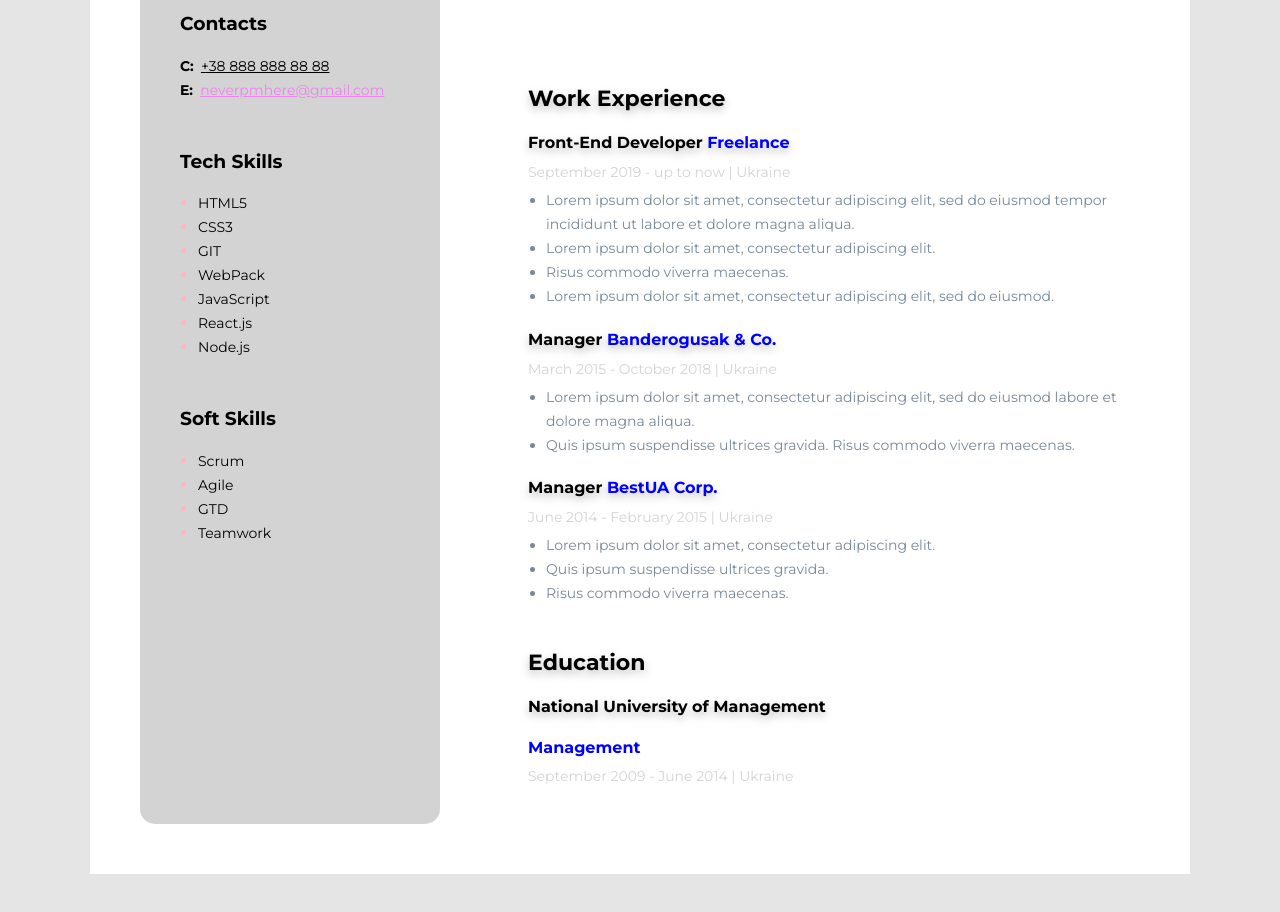
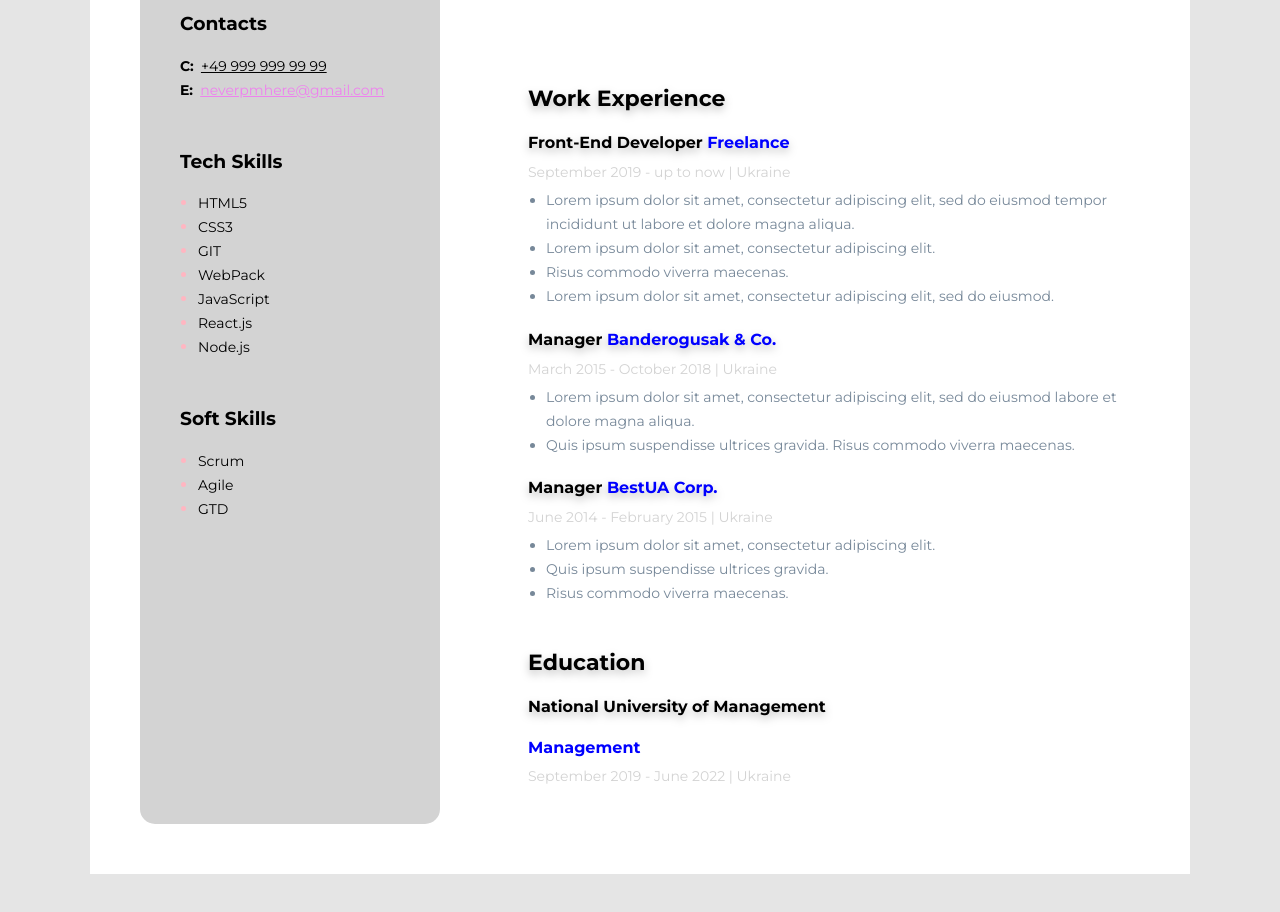
Before and after one commit to neverpmhere/goit-hmtl-css, a plain HTML site: page index.html in a window 1280 px wide. Shown: the part 488-1400 px from the top of the page. Drawn offline with Linux system fonts and the light colour scheme.

Commit message:
Update index.html

```diff
--- a/index.html
+++ b/index.html
@@ -82,7 +82,7 @@
             <h3 class="h3-titles">Education</h3>
             <h4 class="NUM">National University of Management</h4>
             <h4 class="NUMM">Management</h4>
-            <p class="date-title">September 2009 - June 2014  |   <span style="color:lightgray;">Ukraine</span></p>
+            <p class="date-title">September 2019 - June 2022  |   <span style="color:lightgray;">Ukraine</span></p>
             </div>
 
         </div>
@@ -93,7 +93,7 @@
                 <!-- Contacts -->
                 <div class="Contacts">
                 <h3 class="ContactsH">Contacts</h3>
-                <p class="CP"><span class="ContactsLetter">C:</span> <a href="tel:+388888888888" class="ContactsNumber">+38 888 888 88 88</a></p>
+                <p class="CP"><span class="ContactsLetter">C:</span> <a href="tel:+388888888888" class="ContactsNumber">+49 999 999 99 99</a></p>
                 <p class="CP"><span class="ContactsLetter">E:</span> <a href="mailto:neverpmhere@gmail.com" class="ContactsEmail">neverpmhere@gmail.com</a></p>
                 </div>
 
@@ -118,7 +118,6 @@
                     <li class="aside-li-list"><span class="aside-li-text">Scrum</span></li>
                     <li class="aside-li-list"><span class="aside-li-text">Agile</span></li>
                     <li class="aside-li-list"><span class="aside-li-text">GTD</span></li>
-                    <li class="aside-li-list"><span class="aside-li-text">Teamwork</span></li>
                 </ul>
                 </div>
             </aside>
```
